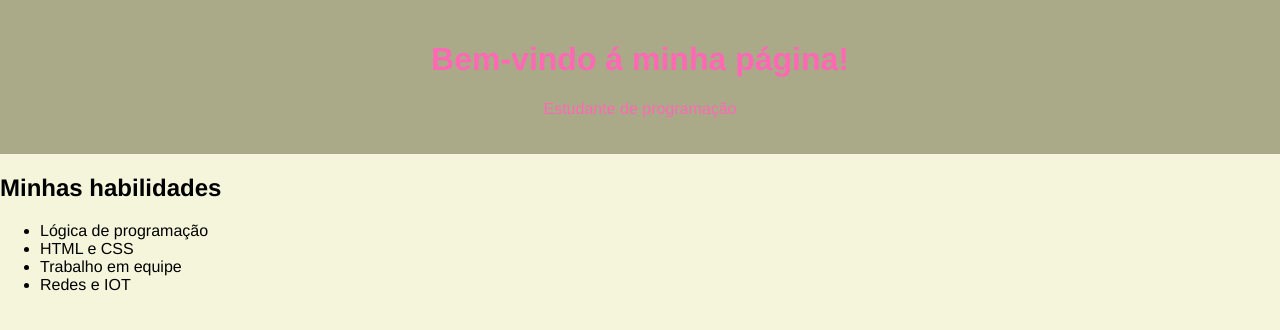
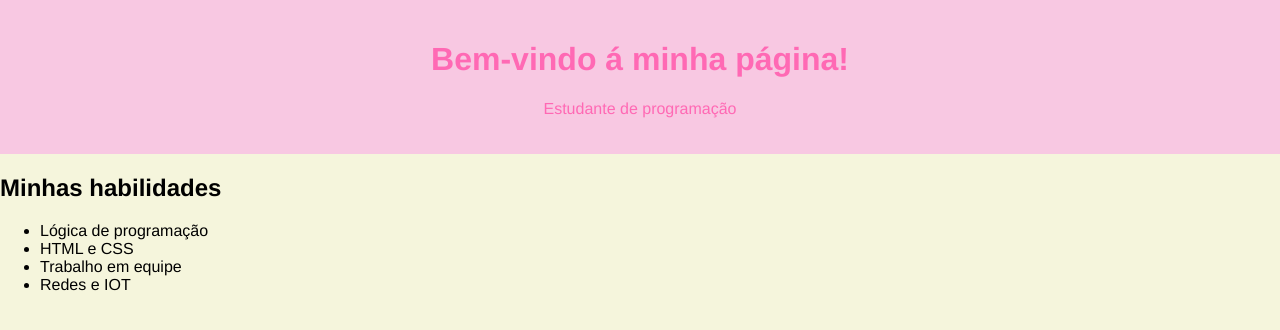
Before and after one commit to manu-gc/site, a plain HTML site: page index.html in a window 1280 px wide. Drawn offline with Linux system fonts and the light colour scheme.

Commit message:
Add files via upload

```diff
--- a/index.html
+++ b/index.html
@@ -11,7 +11,7 @@
         }
 
         header {
-            background-color:rgb(170, 170, 137);
+            background-color:rgb(248, 200, 226);
             color:hotpink;
             padding: 20px;
             text-align:center;
```
